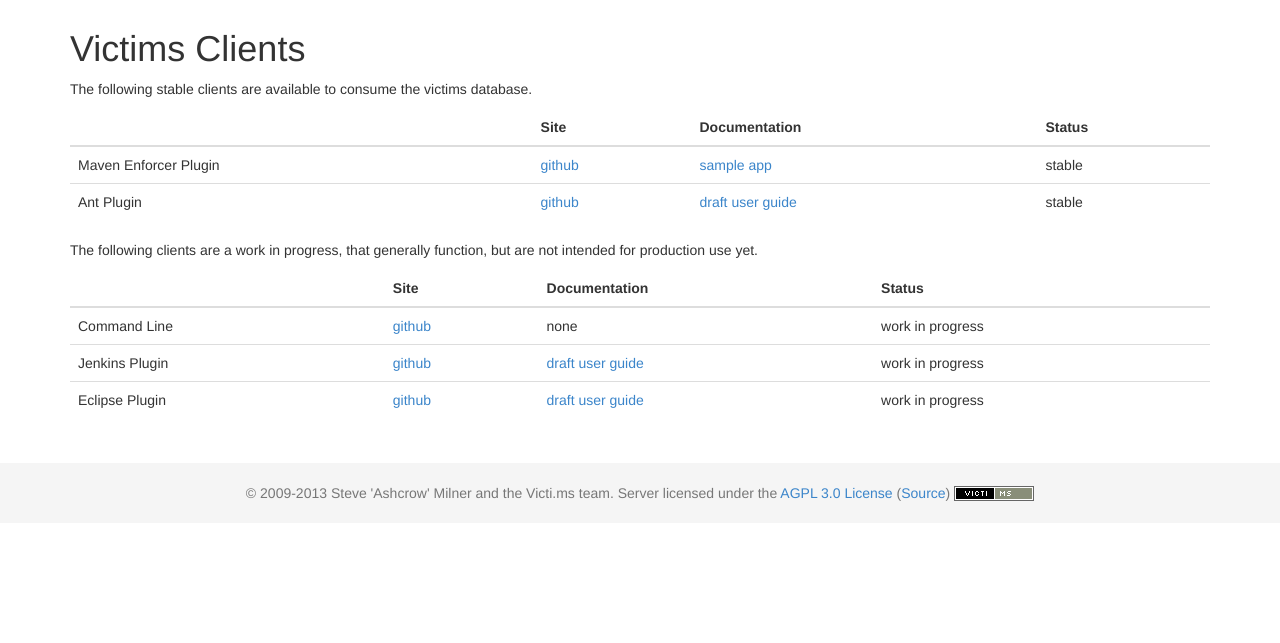
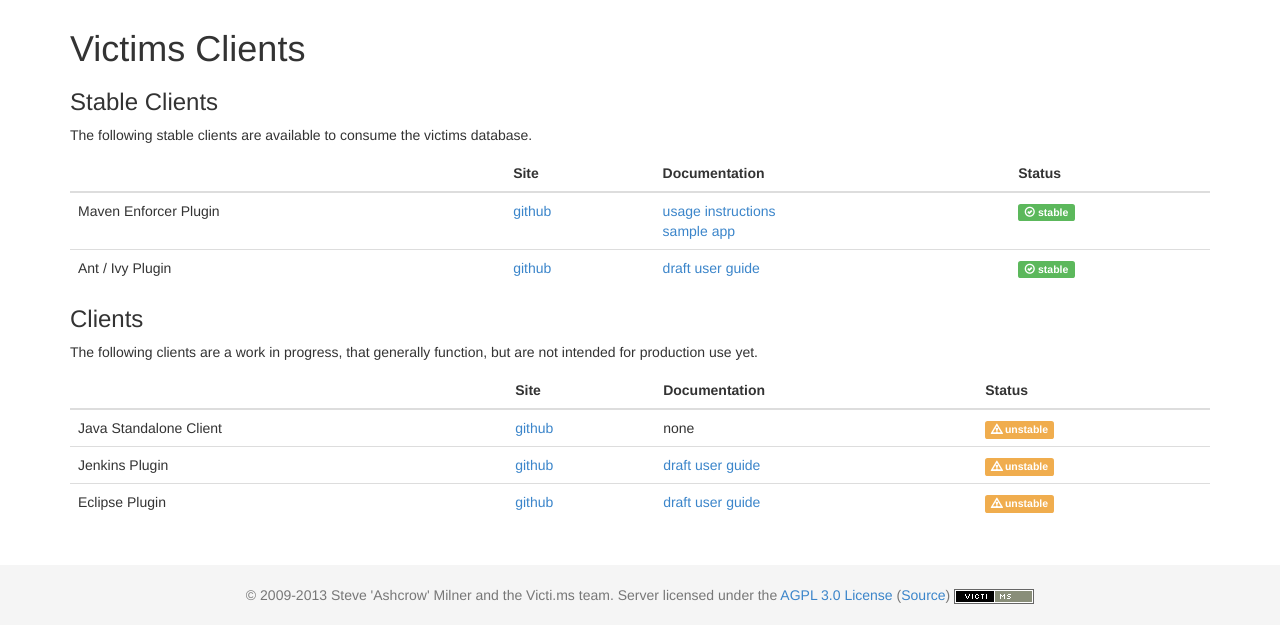
Before and after one commit to victims/victims-web, a Flask app: template src/victims_web/blueprints/ui/templates/client.html in a window 1280 px wide. Shown: the part 51-694 px from the top of the page. Run offline with Flask 2, Linux system fonts and the light colour scheme; the template is opened without the code that fills it, so the values that code supplies are empty; parts of the project's set-up code (start-up, migrations or seed data) failed here and were passed over; some libraries are stand-ins or nearby versions.

Commit message:
Clean up client code and add some candy

```diff
--- a/src/victims_web/blueprints/ui/templates/client.html
+++ b/src/victims_web/blueprints/ui/templates/client.html
@@ -4,6 +4,7 @@
 
 {% block content %}
 <h1>Victims Clients</h1>
+<h3>Stable Clients</h3>
 <p>
 The following stable clients are available to consume the victims database.
 </p>
@@ -19,16 +20,31 @@ The following stable clients are available to consume the victims database.
     <tr>
         <td>Maven Enforcer Plugin</td>
         <td><a href="https://github.com/victims/victims-enforcer" target="_blank">github</a></td>
-        <td><a href="https://github.com/victims/victims-enforcer/tree/master/sample" target="_blank">sample app</a></td>
-        <td>stable</td>
+        <td>
+            <a href="https://github.com/victims/victims-enforcer/blob/master/README.md">usage instructions</a>
+            <br>
+            <a href="https://github.com/victims/victims-enforcer/tree/master/sample" target="_blank">sample app</a>
+        </td>
+        <td>
+            <span class="label label-success">
+                <i class="glyphicon glyphicon-ok-circle"></i>
+                stable
+            </span>
+        </td>
     </tr>
     <tr>
-        <td>Ant Plugin</td>
+        <td>Ant / Ivy Plugin</td>
         <td><a href="https://github.com/victims/victims-plugin-ant" target="_blank">github</a></td>
         <td><a href="https://github.com/victims/victims-doc/blob/master/victims-plugin-ant/Ant_Task_User_Guide/Victi.ms--Ant_Task_User_Guide-en-US.pdf" target="_blank">draft user guide</a></td>
-        <td>stable</td>
+        <td>
+            <span class="label label-success">
+                <i class="glyphicon glyphicon-ok-circle"></i>
+                stable
+            </span>
+        </td>
     </tr>
 </table>
+<h3> Clients</h3>
 <p>
 The following clients are a work in progress, that generally function, but are not intended for production use yet.
 </p>
@@ -42,22 +58,37 @@ The following clients are a work in progress, that generally function, but are n
         </tr>
     </thead>
     <tr>
-        <td>Command Line</td>
+        <td>Java Standalone Client</td>
         <td><a href="https://github.com/victims/victims-client-java" target="_blank">github</a></td>
         <td>none</td>
-        <td>work in progress</td>
+        <td>
+            <span class="label label-warning">
+                <i class="glyphicon glyphicon-warning-sign"></i>
+                unstable
+            </span>
+        </td>
     </tr>
     <tr>
         <td>Jenkins Plugin</td>
         <td><a href="https://github.com/victims/victims-plugin-jenkins" target="_blank">github</a></td>
         <td><a href="https://github.com/victims/victims-doc/blob/master/victims-plugin-jenkins/Jenkins_Plugin_User_Guide/Victi.ms--Jenkins_Plugin_User_Guide-en-US.pdf" target="_blank">draft user guide</a></td>
-        <td>work in progress</td>
+        <td>
+            <span class="label label-warning">
+                <i class="glyphicon glyphicon-warning-sign"></i>
+                unstable
+            </span>
+        </td>
     </tr>
     <tr>
         <td>Eclipse Plugin</td>
         <td><a href="https://github.com/victims/victims-plugin-eclipse" target="_blank">github</a></td>
         <td><a href="https://github.com/victims/victims-doc/blob/master/victims-plugin-eclipse/Eclipse_Plugin_User_Guide/Victi.ms--Eclipse_Plugin_User_Guide-en-US.pdf" target="_blank">draft user guide</a></td>
-        <td>work in progress</td>
+        <td>
+            <span class="label label-warning">
+                <i class="glyphicon glyphicon-warning-sign"></i>
+                unstable
+            </span>
+        </td>
     </tr>
 </table>
 {% endblock %}
```
